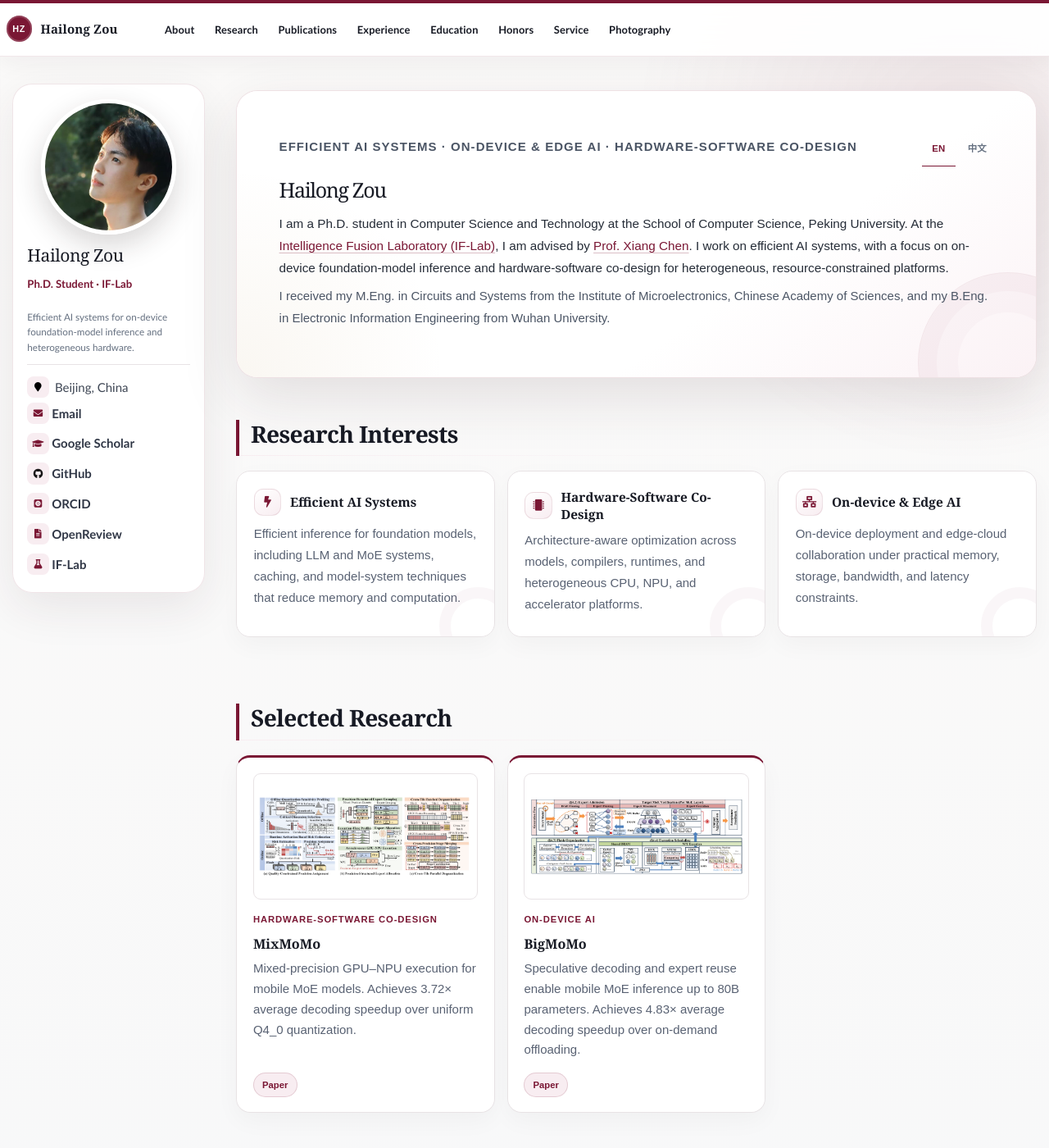
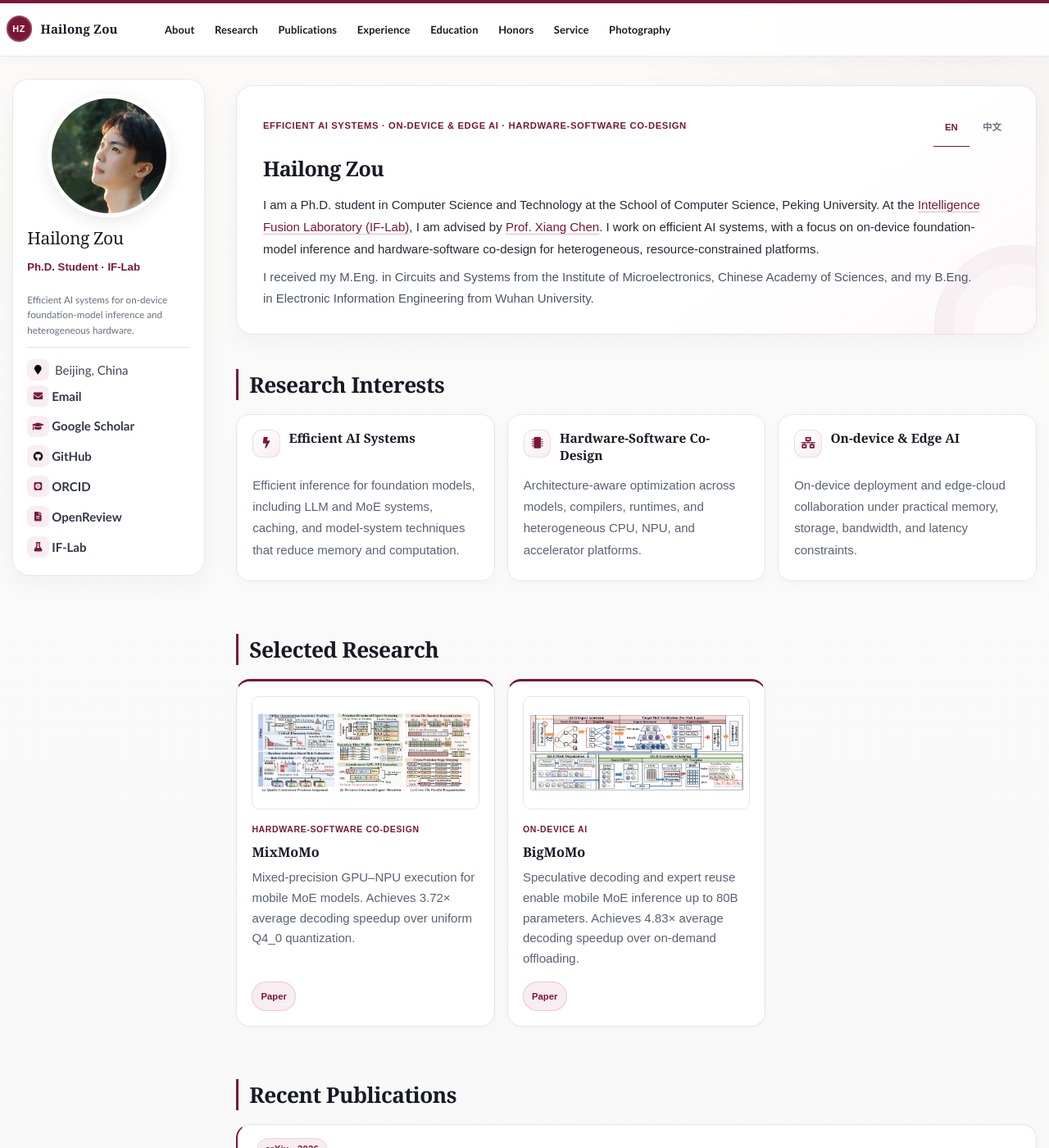
Before and after one commit to Hailong-Zou/Hailong-Zou.github.io, a Jekyll site: the page built from _pages/about.md, in a window 1280 px wide and 1400 px high. Shown: the whole window at 82% size. Built offline with Jekyll 4.4.1, drawn with Linux system fonts in a browser that asks for light colours; some web fonts are replaced.

Commit message:
Refine homepage layout and responsive navigation

```diff
--- a/_includes/scripts.html
+++ b/_includes/scripts.html
@@ -4,25 +4,59 @@
   (function () {
     var navButton = document.querySelector('#site-nav button');
     var hiddenLinks = document.getElementById('site-nav-hidden-links');
+    var navigation = document.getElementById('site-nav');
+    var visibleLinks = navigation && navigation.querySelector('.visible-links');
 
-    if (!navButton || !hiddenLinks) return;
+    if (!navButton || !hiddenLinks || !visibleLinks) return;
 
     function syncNavigationState() {
       navButton.setAttribute('aria-expanded', String(!hiddenLinks.classList.contains('hidden')));
     }
 
+    function closeNavigation() {
+      hiddenLinks.classList.add('hidden');
+      navButton.classList.remove('close');
+      syncNavigationState();
+    }
+
+    function refreshNavigation() {
+      // Measure all links again: cached widths become stale after a language switch.
+      while (hiddenLinks.firstElementChild) {
+        visibleLinks.appendChild(hiddenLinks.firstElementChild);
+      }
+      navButton.classList.add('hidden');
+      closeNavigation();
+      var availableWidth = navigation.clientWidth;
+      if (visibleLinks.getBoundingClientRect().width > availableWidth) {
+        navButton.classList.remove('hidden');
+        availableWidth -= navButton.getBoundingClientRect().width + 30;
+        while (visibleLinks.children.length > 1 && visibleLinks.getBoundingClientRect().width > availableWidth) {
+          hiddenLinks.insertBefore(visibleLinks.lastElementChild, hiddenLinks.firstElementChild);
+        }
+      }
+      navButton.setAttribute('count', String(hiddenLinks.children.length));
+    }
+
+    // The theme's resize handler calls this global function.
+    window.updateNav = refreshNavigation;
+
     navButton.addEventListener('click', syncNavigationState);
     hiddenLinks.addEventListener('click', function (event) {
       if (event.target.closest('a')) {
-        hiddenLinks.classList.add('hidden');
-        navButton.classList.remove('close');
-        syncNavigationState();
+        closeNavigation();
       }
     });
-    window.addEventListener('resize', function () {
-      window.requestAnimationFrame(syncNavigationState);
+    navigation.addEventListener('keydown', function (event) {
+      if (event.key === 'Escape' && navButton.getAttribute('aria-expanded') === 'true') {
+        closeNavigation();
+        navButton.focus();
+      }
     });
-    syncNavigationState();
+    window.addEventListener('homepage:languagechange', refreshNavigation);
+    if (document.fonts && document.fonts.ready) {
+      document.fonts.ready.then(refreshNavigation);
+    }
+    refreshNavigation();
   }());
 </script>
 
--- a/assets/css/main.scss
+++ b/assets/css/main.scss
@@ -118,7 +118,7 @@ h1:before, .anchor:before {
     --hz-gold: #b58b42;
     --hz-line: #e8e3e5;
     --hz-card: rgba(255, 255, 255, .94);
-    --hz-shadow: 0 18px 55px rgba(54, 31, 39, .09);
+    --hz-shadow: 0 8px 28px rgba(54, 31, 39, .045);
 }
 
 html {
@@ -128,9 +128,8 @@ html {
 body {
     color: var(--hz-ink);
     background:
-        radial-gradient(circle at 92% 3%, rgba(122, 23, 52, .085), transparent 27rem),
-        radial-gradient(circle at 8% 42%, rgba(181, 139, 66, .055), transparent 25rem),
-        linear-gradient(180deg, #fbfaf9 0%, #f6f7f9 42%, #faf9f8 100%);
+        radial-gradient(circle at 92% 0, rgba(122, 23, 52, .035), transparent 28rem),
+        linear-gradient(180deg, #fbfaf9 0%, #f7f8fa 48%, #fbfaf9 100%);
     font-family: Arial, "Helvetica Neue", -apple-system, BlinkMacSystemFont, "Segoe UI", sans-serif;
     font-size: 15px;
 }
@@ -142,7 +141,7 @@ body {
     background: rgba(255, 255, 255, .9);
     border-top: 4px solid var(--hz-accent);
     border-bottom: 1px solid rgba(122, 23, 52, .1);
-    box-shadow: 0 8px 30px rgba(39, 24, 30, .055);
+    box-shadow: 0 3px 16px rgba(39, 24, 30, .035);
     backdrop-filter: blur(16px);
 }
 
@@ -156,11 +155,49 @@ body {
 
 .greedy-nav button {
     width: 2.75rem;
+    height: 2.75rem;
+    min-width: 44px;
+    min-height: 44px;
     padding: 0;
+    border: 1px solid var(--hz-line);
+    border-radius: 10px;
+    background: var(--hz-accent-soft);
 }
 
 .greedy-nav .navicon {
     display: block;
+}
+
+.greedy-nav .navicon,
+.greedy-nav .navicon:before,
+.greedy-nav .navicon:after {
+    width: 20px;
+    height: 2px;
+    background: var(--hz-accent);
+}
+
+.greedy-nav .close .navicon {
+    background: transparent;
+}
+
+.greedy-nav .visible-links a:before {
+    display: none;
+}
+
+.greedy-nav .hidden-links {
+    padding: .4rem;
+    border-color: var(--hz-line);
+    border-radius: 12px;
+    box-shadow: var(--hz-shadow);
+}
+
+.greedy-nav .hidden-links a {
+    border-radius: 7px;
+}
+
+.greedy-nav .hidden-links a:hover {
+    color: var(--hz-accent);
+    background: var(--hz-accent-soft);
 }
 
 .greedy-nav a {
@@ -208,7 +245,7 @@ body {
 
 #main {
     max-width: 1280px;
-    margin-top: 2.2rem;
+    margin-top: 1.8rem;
     padding-bottom: 3.5rem;
 }
 
@@ -216,18 +253,31 @@ body {
     line-height: 1.75;
 }
 
+.page__content > .anchor {
+    display: block;
+    scroll-margin-top: 6rem;
+}
+
+.page__content > .anchor:before,
+.page__content #about-me:before {
+    display: none;
+}
+
+.page__content #about-me {
+    margin-top: 0;
+}
+
 .page__content > h2 {
-    margin-top: 3.4rem;
-    padding: 0 0 .65rem .9rem;
+    margin: 2.8rem 0 1.1rem;
+    padding: .12rem 0 .12rem .85rem;
     color: var(--hz-ink);
     border: 0;
-    border-left: 4px solid var(--hz-accent);
-    background: linear-gradient(90deg, var(--hz-accent-soft), transparent 68%) left bottom / 100% 1px no-repeat;
+    border-left: 3px solid var(--hz-accent);
     font-family: Georgia, "Times New Roman", serif;
-    font-size: clamp(1.55rem, 2.2vw, 2rem);
+    font-size: 1.75rem;
     font-weight: 600;
-    letter-spacing: -.025em;
-    line-height: 1.25;
+    letter-spacing: -.02em;
+    line-height: 1.3;
 }
 
 .page__content > h3 {
@@ -255,14 +305,25 @@ body {
     text-decoration-color: var(--hz-accent);
 }
 
+a:focus-visible,
+button:focus-visible {
+    outline: 2px solid var(--hz-accent);
+    outline-offset: 4px;
+}
+
 .sidebar {
     color: var(--hz-ink);
+}
+
+.sidebar p,
+.sidebar li {
+    font-family: inherit;
 }
 
 .profile_box {
     padding: 1.15rem;
     border: 1px solid rgba(122, 23, 52, .11);
-    border-radius: 24px;
+    border-radius: 20px;
     background: var(--hz-card);
     box-shadow: var(--hz-shadow);
 }
@@ -273,7 +334,7 @@ body {
     object-fit: cover;
     object-position: 50% 31%;
     border: 5px solid #fff;
-    box-shadow: 0 13px 34px rgba(38, 25, 29, .18);
+    box-shadow: 0 5px 20px rgba(38, 25, 29, .1);
 }
 
 .author__name {
@@ -349,7 +410,6 @@ body {
 
 .author__urls a:hover {
     color: var(--hz-accent);
-    transform: translateX(2px);
 }
 
 .author__description {
@@ -370,26 +430,29 @@ body {
     min-height: 0;
     overflow: hidden;
     border: 1px solid rgba(122, 23, 52, .13);
-    border-radius: 26px;
+    border-radius: 20px;
     background: #fff;
-    box-shadow: 0 24px 70px rgba(61, 32, 43, .12);
+    box-shadow: var(--hz-shadow);
 }
 
 .intro-copy {
     position: relative;
     z-index: 2;
-    padding: clamp(1.8rem, 4vw, 3.5rem);
+    padding: 2rem 2.1rem;
     background:
-        radial-gradient(circle at 0 100%, rgba(181, 139, 66, .07), transparent 17rem),
-        linear-gradient(145deg, #fff 0%, #fff 65%, #fbf2f5 100%);
+        linear-gradient(145deg, #fff 0%, #fff 65%, #fdf8fa 100%);
+}
+
+.intro-copy > p:last-child {
+    margin-bottom: 0;
 }
 
 .intro-copy:after {
     position: absolute;
     right: -76px;
     bottom: -92px;
-    width: 220px;
-    height: 220px;
+    width: 200px;
+    height: 200px;
     border: 1px solid rgba(122, 23, 52, .08);
     border-radius: 50%;
     box-shadow: inset 0 0 0 22px rgba(122, 23, 52, .025), inset 0 0 0 48px rgba(122, 23, 52, .018);
@@ -419,8 +482,8 @@ body {
 
 .language-switcher button {
     display: inline-flex;
-    min-width: 2.75rem;
-    min-height: 2.75rem;
+    min-width: 44px;
+    min-height: 44px;
     align-items: center;
     justify-content: center;
     appearance: none;
@@ -477,7 +540,7 @@ html[lang="zh-CN"] .page__content > h3 {
     color: var(--hz-accent);
     font-size: .75rem;
     font-weight: 800;
-    letter-spacing: .07em;
+    letter-spacing: .055em;
     line-height: 1.5;
     text-transform: uppercase;
 }
@@ -485,16 +548,16 @@ html[lang="zh-CN"] .page__content > h3 {
 .intro-card h1 {
     position: relative;
     z-index: 1;
-    margin: 1.05rem 0 1rem;
+    margin: .75rem 0 1rem;
     padding: 0;
     border: 0;
     color: var(--hz-ink);
     background: none;
     font-family: Georgia, "Times New Roman", serif;
     font-size: 25px;
-    font-weight: 500;
-    letter-spacing: -.055em;
-    line-height: 1;
+    font-weight: 600;
+    letter-spacing: -.025em;
+    line-height: 1.25;
 }
 
 .intro-card p {
@@ -506,15 +569,21 @@ html[lang="zh-CN"] .page__content > h3 {
 
 .intro-card .intro-lead {
     color: #252c37;
-    font-size: 1.02rem;
-    line-height: 1.78;
+    font-size: 1rem;
+    line-height: 1.8;
+}
+
+.intro-card .intro-kicker {
+    color: var(--hz-accent);
+    font-size: .75rem;
+    line-height: 1.55;
 }
 
 .focus-grid {
     display: grid;
     grid-template-columns: repeat(3, minmax(0, 1fr));
     gap: 1rem;
-    margin: 1.2rem 0 2rem;
+    margin: 0 0 1.5rem;
 }
 
 .focus-card,
@@ -525,21 +594,21 @@ html[lang="zh-CN"] .page__content > h3 {
     border: 1px solid var(--hz-line);
     border-radius: 17px;
     background: var(--hz-card);
-    box-shadow: 0 10px 30px rgba(35, 28, 31, .035);
+    box-shadow: 0 4px 18px rgba(35, 28, 31, .025);
 }
 
 .research-grid {
     display: grid;
     grid-template-columns: repeat(3, minmax(0, 1fr));
     gap: 1rem;
-    margin: 1.2rem 0 2rem;
+    margin: 0 0 1.5rem;
 }
 
 .research-card {
     display: flex;
     min-width: 0;
     flex-direction: column;
-    padding: 1.25rem 1.3rem;
+    padding: 1.2rem;
     border-top: 3px solid var(--hz-accent);
 }
 
@@ -553,7 +622,7 @@ html[lang="zh-CN"] .page__content > h3 {
     display: flex;
     align-items: center;
     justify-content: center;
-    aspect-ratio: 16 / 9;
+    aspect-ratio: 2 / 1;
     flex-shrink: 0;
     margin-bottom: 1rem;
     padding: .4rem;
@@ -571,6 +640,10 @@ html[lang="zh-CN"] .page__content > h3 {
     object-fit: contain;
 }
 
+.page__content .research-figure:hover img {
+    box-shadow: none;
+}
+
 .research-figure:focus-visible {
     outline: 2px solid var(--hz-accent);
     outline-offset: 3px;
@@ -584,9 +657,9 @@ html[lang="zh-CN"] .page__content > h3 {
 
 .research-label {
     color: var(--hz-accent);
-    font-size: .75rem;
+    font-size: .7rem;
     font-weight: 800;
-    letter-spacing: .08em;
+    letter-spacing: .06em;
     text-transform: uppercase;
 }
 
@@ -599,6 +672,9 @@ html[lang="zh-CN"] .page__content > h3 {
 
 .research-links a {
     display: inline-flex;
+    align-items: center;
+    justify-content: center;
+    min-height: 2.4rem;
     padding: .3rem .68rem;
     border: 1px solid rgba(122, 23, 52, .16);
     border-radius: 999px;
@@ -611,26 +687,19 @@ html[lang="zh-CN"] .page__content > h3 {
 .focus-card {
     position: relative;
     overflow: hidden;
-    padding: 1.35rem;
+    padding: 1.25rem;
     transition: transform .22s ease, box-shadow .22s ease, border-color .22s ease;
 }
 
 .focus-card:after {
-    position: absolute;
-    right: -28px;
-    bottom: -35px;
-    width: 95px;
-    height: 95px;
-    border: 14px solid rgba(122, 23, 52, .035);
-    border-radius: 50%;
-    content: "";
+    display: none;
 }
 
 .focus-card:hover,
 .service-grid > div:hover {
     border-color: rgba(122, 23, 52, .24);
-    box-shadow: 0 17px 38px rgba(60, 29, 40, .09);
-    transform: translateY(-3px);
+    box-shadow: 0 8px 24px rgba(60, 29, 40, .055);
+    transform: translateY(-2px);
 }
 
 .focus-card h3,
@@ -647,6 +716,12 @@ html[lang="zh-CN"] .page__content > h3 {
     display: flex;
     align-items: center;
     gap: .7rem;
+}
+
+.focus-card h3 {
+    min-height: 2.8em;
+    align-items: flex-start;
+    margin-bottom: .75rem;
 }
 
 .card-icon {
@@ -681,13 +756,12 @@ html[lang="zh-CN"] .page__content > h3 {
     position: relative;
     margin: 1rem 0;
     padding: 1.35rem 1.5rem;
-    border-left: 4px solid var(--hz-accent);
+    border-left: 3px solid var(--hz-accent);
     transition: transform .2s ease, box-shadow .2s ease;
 }
 
 .publication:hover {
-    box-shadow: 0 16px 36px rgba(60, 29, 40, .075);
-    transform: translateX(3px);
+    box-shadow: 0 8px 24px rgba(60, 29, 40, .05);
 }
 
 .publication.compact {
@@ -697,16 +771,32 @@ html[lang="zh-CN"] .page__content > h3 {
 }
 
 .publication h3 {
-    margin: .4rem 0 .6rem;
+    margin: .65rem 0 .6rem;
     font-family: Arial, "Helvetica Neue", sans-serif;
-    font-size: 1.01rem;
-    line-height: 1.47;
+    font-size: 1.05rem;
+    line-height: 1.5;
+}
+
+.publication h3 a {
+    color: var(--hz-ink);
+    text-decoration: none;
+}
+
+.publication h3 a:hover {
+    color: var(--hz-accent);
+    text-decoration: underline;
 }
 
 .publication p {
     margin-top: .4rem;
     margin-bottom: .4rem;
     line-height: 1.65;
+    color: #596273;
+    font-size: .94rem;
+}
+
+.publication-authors strong {
+    color: var(--hz-ink);
 }
 
 .publication p:last-child {
@@ -721,8 +811,8 @@ html[lang="zh-CN"] .page__content > h3 {
     color: var(--hz-accent);
     background: var(--hz-accent-soft);
     font-size: .75rem;
-    font-weight: 800;
-    letter-spacing: .04em;
+    font-weight: 700;
+    letter-spacing: .02em;
 }
 
 .source-note {
@@ -769,11 +859,11 @@ html[lang="zh-CN"] .page__content > h3 {
     position: relative;
     overflow: hidden;
     margin-bottom: 2rem;
-    padding: clamp(1.5rem, 4vw, 2.5rem);
+    padding: 2rem 2.1rem;
     border: 1px solid rgba(122, 23, 52, .13);
-    border-radius: 24px;
+    border-radius: 20px;
     background: radial-gradient(circle at 100% 0, rgba(122, 23, 52, .08), transparent 18rem), #fff;
-    box-shadow: 0 20px 55px rgba(61, 32, 43, .09);
+    box-shadow: var(--hz-shadow);
 }
 
 .publications-page-meta {
@@ -787,8 +877,8 @@ html[lang="zh-CN"] .page__content > h3 {
     margin: .8rem 0 .65rem;
     color: var(--hz-ink);
     font-family: Georgia, "Times New Roman", serif;
-    font-size: clamp(2rem, 5vw, 3rem);
-    line-height: 1.1;
+    font-size: 1.9rem;
+    line-height: 1.25;
 }
 
 .publications-page-hero > p {
@@ -824,6 +914,7 @@ html[lang="zh-CN"] .page__content > h3 {
     font-size: .76rem;
     font-weight: 800;
     white-space: nowrap;
+    font-variant-numeric: tabular-nums;
 }
 
 .education .timeline-item {
@@ -844,7 +935,7 @@ html[lang="zh-CN"] .page__content > h3 {
 }
 
 .education .timeline-item > div:last-child {
-    padding-right: 8rem;
+    padding-right: 8.5rem;
 }
 
 .education .education-item--pku {
@@ -863,7 +954,7 @@ html[lang="zh-CN"] .page__content > h3 {
     position: absolute;
     z-index: 1;
     top: 50%;
-    right: 6.5rem;
+    right: 1.4rem;
     display: flex;
     width: 7rem;
     height: 7rem;
@@ -882,6 +973,12 @@ html[lang="zh-CN"] .page__content > h3 {
     opacity: .17;
 }
 
+/* The UCAS asset has transparent padding; match the visible seal diameter. */
+.education-item--ucas .education-watermark img {
+    transform: scale(1.045);
+    transform-origin: top left;
+}
+
 .experience .timeline-item {
     position: relative;
     min-height: 8rem;
@@ -896,17 +993,17 @@ html[lang="zh-CN"] .page__content > h3 {
 }
 
 .experience .timeline-item > div:last-child {
-    padding-right: 15rem;
+    padding-right: 12.5rem;
 }
 
 .experience-watermark {
     position: absolute;
     z-index: 1;
     top: 50%;
-    right: 2.25rem;
+    right: 1.4rem;
     display: flex;
-    width: 14rem;
-    height: 4.5rem;
+    width: 11.5rem;
+    height: 3.7rem;
     align-items: center;
     justify-content: center;
     transform: translateY(-50%);
@@ -923,8 +1020,8 @@ html[lang="zh-CN"] .page__content > h3 {
 }
 
 .experience-item--imecas .experience-watermark {
-    width: 14rem;
-    height: 3rem;
+    width: 11.5rem;
+    height: 2.5rem;
     overflow: hidden;
     align-items: flex-start;
     justify-content: flex-start;
@@ -994,7 +1091,7 @@ html[lang="zh-CN"] .page__content > h3 {
 
 .photo-gallery {
     display: grid;
-    grid-template-columns: repeat(3, minmax(0, 1fr));
+    grid-template-columns: repeat(2, minmax(0, 1fr));
     gap: 1rem;
 }
 
@@ -1005,23 +1102,23 @@ html[lang="zh-CN"] .page__content > h3 {
     border: 1px solid var(--hz-line);
     border-radius: 17px;
     background: var(--hz-card);
-    box-shadow: 0 10px 30px rgba(23, 32, 51, .065);
+    box-shadow: var(--hz-shadow);
 }
 
 .photo-card:first-child {
-    grid-column: 1 / -1;
+    grid-column: auto;
 }
 
 .photo-card a {
     display: block;
     width: 100%;
     overflow: hidden;
-    aspect-ratio: 16 / 10;
+    aspect-ratio: 16 / 9;
     background: #e9eef4;
 }
 
 .photo-card:first-child a {
-    aspect-ratio: 21 / 8;
+    aspect-ratio: 16 / 9;
 }
 
 .photo-card img {
@@ -1044,7 +1141,7 @@ html[lang="zh-CN"] .page__content > h3 {
     align-items: baseline;
     justify-content: space-between;
     gap: .8rem;
-    padding: .85rem 1rem 1rem;
+    padding: .8rem 1rem;
     color: var(--hz-ink);
     font-family: Georgia, serif;
 }
@@ -1066,7 +1163,7 @@ html[lang="zh-CN"] .page__content > h3 {
 
     .profile_box {
         position: sticky;
-        top: 6.3rem;
+        top: 5.5rem;
         display: block;
     }
 
@@ -1076,7 +1173,7 @@ html[lang="zh-CN"] .page__content > h3 {
     }
 
     .author__avatar img {
-        max-width: 165px;
+        max-width: 150px;
         margin: 0 auto;
         padding: 0;
     }
@@ -1104,6 +1201,15 @@ html[lang="zh-CN"] .page__content > h3 {
     }
 }
 
+/* Give the text its own row when a sidebar and logo would squeeze it. */
+@media (min-width: 768px) and (max-width: 1199px) {
+    .timeline-item {
+        grid-template-columns: minmax(0, 1fr);
+        gap: .85rem;
+    }
+
+}
+
 @media (max-width: 924px) {
     #main {
         margin-top: 1.25rem;
@@ -1114,7 +1220,7 @@ html[lang="zh-CN"] .page__content > h3 {
         grid-template-columns: 100px minmax(0, 1fr);
         gap: 1rem;
         align-items: center;
-        margin-bottom: 1.5rem;
+        margin-bottom: 1rem;
     }
 
     .author__avatar {
@@ -1153,8 +1259,8 @@ html[lang="zh-CN"] .page__content > h3 {
 
     .author__urls_sm a {
         display: inline-flex;
-        width: 2.75rem;
-        height: 2.75rem;
+        width: 44px;
+        height: 44px;
         align-items: center;
         justify-content: center;
         border: 1px solid rgba(122, 23, 52, .12);
@@ -1191,18 +1297,33 @@ html[lang="zh-CN"] .page__content > h3 {
     }
 
     .intro-copy {
-        padding: 1.5rem 1.2rem;
+        padding: 1.3rem 1.2rem;
     }
 
     .intro-meta {
         width: 100%;
         align-items: flex-start;
         flex-direction: column;
-        gap: .65rem;
+        gap: .25rem;
     }
 
     .intro-card h1 {
         font-size: 25px;
+    }
+
+    .publications-page-hero {
+        padding: 1.3rem 1.2rem;
+    }
+
+    .focus-card h3 {
+        min-height: 0;
+        align-items: center;
+    }
+
+    .research-links a {
+        min-height: 44px;
+        padding-right: 1rem;
+        padding-left: 1rem;
     }
 
     .service-grid,
@@ -1219,7 +1340,7 @@ html[lang="zh-CN"] .page__content > h3 {
 
     .photo-card:first-child a,
     .photo-card a {
-        aspect-ratio: 16 / 10;
+        aspect-ratio: 16 / 9;
     }
 
     .timeline-item {
@@ -1233,23 +1354,32 @@ html[lang="zh-CN"] .page__content > h3 {
     }
 
     .education-watermark {
-        right: -1.15rem;
-        width: 6.5rem;
-        height: 6.5rem;
+        top: 1.3rem;
+        right: 1.4rem;
+        width: 2.75rem;
+        height: 2.75rem;
+        transform: none;
     }
 
     .education-watermark img {
-        opacity: .095;
+        opacity: .28;
+    }
+
+    .education .timeline-item {
+        grid-template-rows: 2.75rem 1fr;
+        align-items: start;
     }
 
     .experience-watermark {
-        right: .35rem;
+        top: 1.3rem;
+        right: 1.4rem;
         width: 10rem;
-        height: 3.25rem;
+        height: 2.75rem;
+        transform: none;
     }
 
     .experience-watermark img {
-        opacity: .1;
+        opacity: .25;
     }
 
     .experience-item--imecas .experience-watermark {
@@ -1258,11 +1388,16 @@ html[lang="zh-CN"] .page__content > h3 {
     }
 
     .experience-item--empyrean .experience-watermark img {
-        opacity: .085;
+        opacity: .22;
+    }
+
+    .experience .timeline-item {
+        grid-template-rows: 2.75rem auto;
+        align-items: start;
     }
 
     .page__content > h2 {
-        margin-top: 2.7rem;
+        margin-top: 2.25rem;
         font-size: 1.45rem;
     }
 }
@@ -1292,4 +1427,11 @@ html[lang="zh-CN"] .page__content > h3 {
         max-width: 82px;
     }
 
+    .experience-watermark,
+    .experience-item--imecas .experience-watermark {
+        width: 8rem;
+        max-width: calc(100% - 13rem);
+        height: 2.1rem;
+    }
+
 }
```
